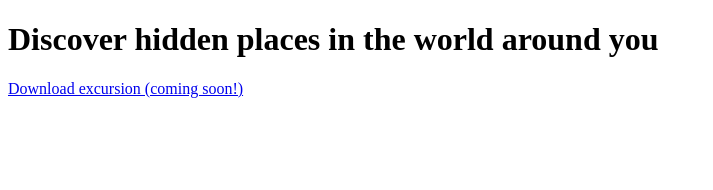
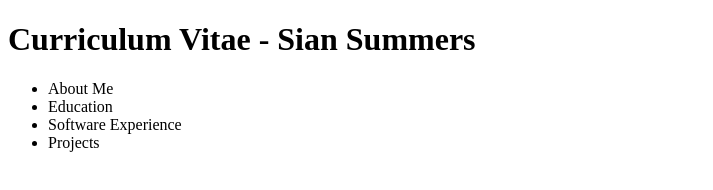
Before and after one commit to SianiParni/excursion, a plain HTML site: page index.html in a window 1280 px wide. Shown: the whole page, without its empty margins (0-713 px from the left). Drawn offline with Linux system fonts and the light colour scheme.

Commit message:
Curriculum Vitae

```diff
--- a/index.html
+++ b/index.html
@@ -2,11 +2,15 @@
 <html lang="en">
     <head>
     <!--    <link rel="stylesheet" href="resources/style.css" /> -->
-        <title>Title</title>
+        <title>Curriculum Vitae - Sian Summers</title>
     </head>
     <body>
-        <div><h1>Discover hidden places in the world around you</h1></div>
-        <a href="https://678d42ec79a047d195f91106e88a5f8b.cc-propeller.cloud/#">Download excursion (coming soon!)</a>
-
+        <div><h1>Curriculum Vitae - Sian Summers</h1></div>
+        <ul>
+            <li>About Me</li>
+            <li>Education</li>
+            <li>Software Experience</li>
+            <li>Projects</li>
+        </ul>
     </body>
 </html>
```
